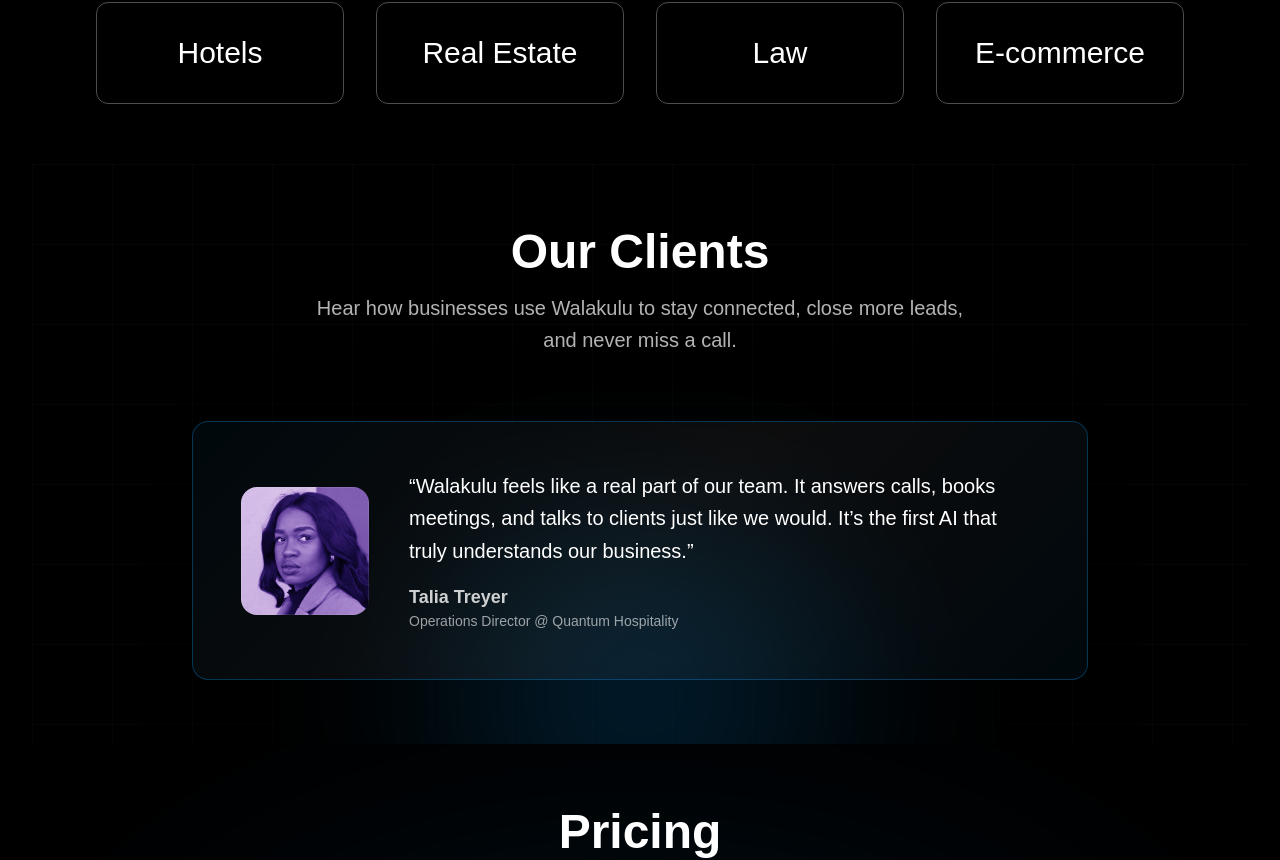
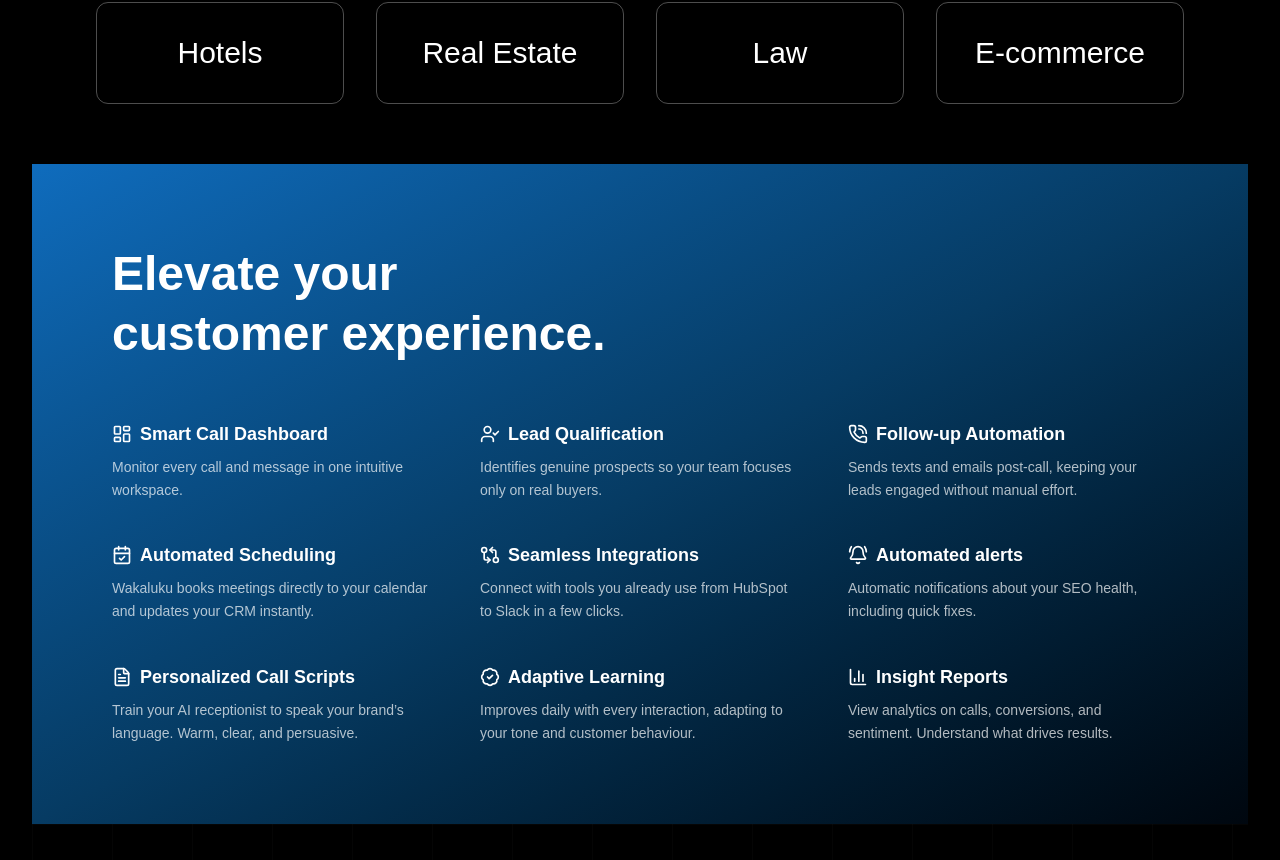
Before and after one commit to AzhaFauz/Wala_kulu, a Next.js app: page / in a window 1280 px wide. Shown: the part 2138-2998 px from the top of the page. Built offline with nearby package versions, Linux system fonts and the light colour scheme.

Commit message:
Implemented Customer Experience Section

```diff
--- /dev/null
+++ b/app/components/customer-experience-section.tsx
@@ -0,0 +1,96 @@
+"use client";
+
+import {
+  LayoutDashboard,
+  CalendarCheck,
+  FileText,
+  BadgeCheck,
+  UserCheck,
+  GitCompareArrows,
+  PhoneCall,
+  BellRing,
+  BarChart3,
+} from "lucide-react";
+
+export default function CustomerExperienceSection() {
+  const features = [
+    {
+      icon: <LayoutDashboard className="w-5 h-5 text-white" />,
+      title: "Smart Call Dashboard",
+      desc: "Monitor every call and message in one intuitive workspace.",
+    },
+    {
+      icon: <UserCheck className="w-5 h-5 text-white" />,
+      title: "Lead Qualification",
+      desc: "Identifies genuine prospects so your team focuses only on real buyers.",
+    },
+    {
+      icon: <PhoneCall className="w-5 h-5 text-white" />,
+      title: "Follow-up Automation",
+      desc: "Sends texts and emails post-call, keeping your leads engaged without manual effort.",
+    },
+    {
+      icon: <CalendarCheck className="w-5 h-5 text-white" />,
+      title: "Automated Scheduling",
+      desc: "Wakaluku books meetings directly to your calendar and updates your CRM instantly.",
+    },
+    {
+      icon: <GitCompareArrows className="w-5 h-5 text-white" />,
+      title: "Seamless Integrations",
+      desc: "Connect with tools you already use from HubSpot to Slack in a few clicks.",
+    },
+    {
+      icon: <BellRing className="w-5 h-5 text-white" />,
+      title: "Automated alerts",
+      desc: "Automatic notifications about your SEO health, including quick fixes.",
+    },
+    {
+      icon: <FileText className="w-5 h-5 text-white" />,
+      title: "Personalized Call Scripts",
+      desc: "Train your AI receptionist to speak your brand’s language. Warm, clear, and persuasive.",
+    },
+    {
+      icon: <BadgeCheck className="w-5 h-5 text-white" />,
+      title: "Adaptive Learning",
+      desc: "Improves daily with every interaction, adapting to your tone and customer behaviour.",
+    },
+    {
+      icon: <BarChart3 className="w-5 h-5 text-white" />,
+      title: "Insight Reports",
+      desc: "View analytics on calls, conversions, and sentiment. Understand what drives results.",
+    },
+  ];
+
+  return (
+    <section
+      className="w-full px-4 sm:px-8 lg:px-20 py-20
+    bg-gradient-to-br from-[#0F6CBD] via-[#063b63] to-[#00070F] text-white"
+    >
+      <div className="max-w-7xl mx-auto text-left">
+        {/* Heading */}
+        <h2 className="text-4xl sm:text-5xl font-bold leading-tight mb-14 text-left">
+          Elevate your
+          <br /> customer experience.
+        </h2>
+
+        {/* Feature grid */}
+        <div className="grid grid-cols-1 sm:grid-cols-2 lg:grid-cols-3 gap-x-12 gap-y-10 text-left">
+          {features.map((item, idx) => (
+            <div
+              key={idx}
+              className="flex flex-col space-y-2 max-w-sm text-left"
+            >
+              <div className="flex items-center gap-2 text-left">
+                {item.icon}
+                <h4 className="text-lg font-semibold">{item.title}</h4>
+              </div>
+              <p className="text-white/70 text-sm leading-relaxed text-left">
+                {item.desc}
+              </p>
+            </div>
+          ))}
+        </div>
+      </div>
+    </section>
+  );
+}
--- a/app/page.tsx
+++ b/app/page.tsx
@@ -5,6 +5,7 @@ import Footer from "./components/footer";
 import HeroSection from "./components/hero-section";
 import BuiltSection from "./components/built-section";
 import TrustedBySection from "./components/trusted-by-section";
+import CustomerExperienceSection from "./components/customer-experience-section";
 import CustomerSupportSection from "./components/customer-support-section";
 import OurClientsSection from "./components/our-clients-section";
 import PricingSection from "./components/pricing-section";
@@ -17,6 +18,7 @@ export default function HomePage() {
         <HeroSection />
         <BuiltSection />
         <TrustedBySection />
+        <CustomerExperienceSection />
         <OurClientsSection />
         <PricingSection />
         <CustomerSupportSection />
```
